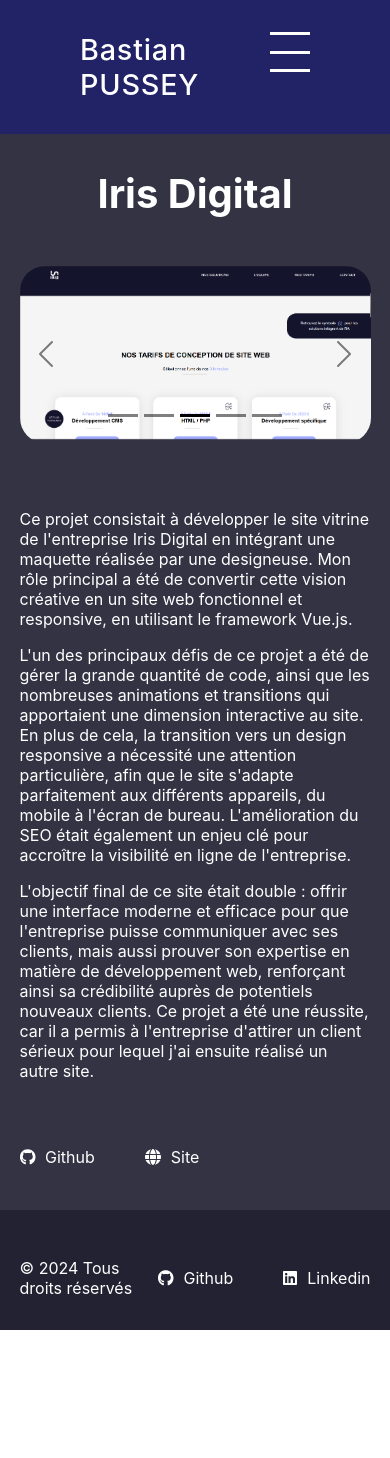
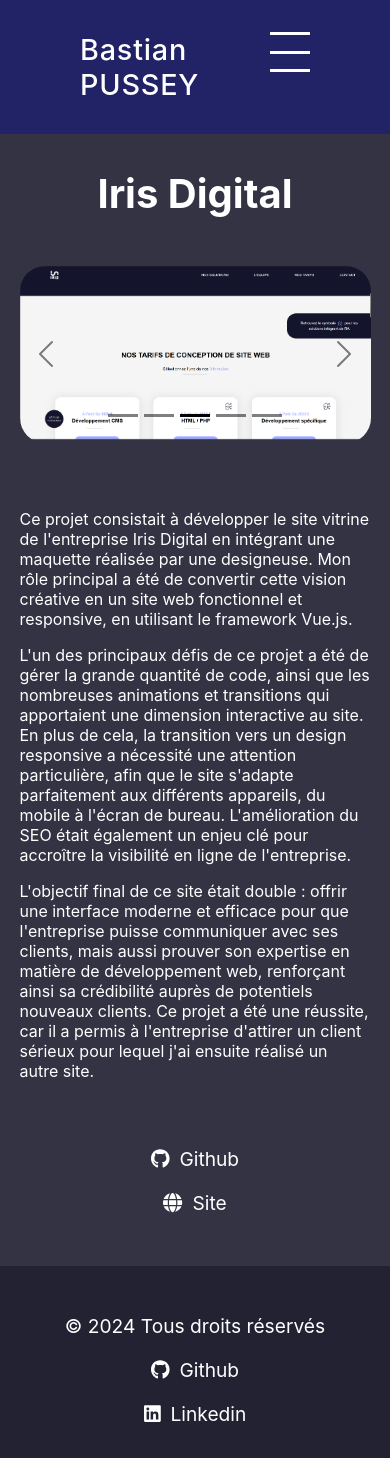
Before and after one commit to BastianGH/Portfolio, a React (Create React App) app in the folder frontend/: page /achievements/1 in a window 390 px wide. Before the commit the page ends 1330 px from the top, so only its background shows below. Built offline with nearby package versions, Linux system fonts and the light colour scheme.

Commit message:
overall responsiveness

```diff
--- a/frontend/src/Layout/Footer/Footer.css
+++ b/frontend/src/Layout/Footer/Footer.css
@@ -15,3 +15,13 @@
   align-items: center;
   gap: 10px;
 }
+
+@media screen and (max-width: 500px) {
+  footer,
+  .link-container {
+    flex-direction: column;
+    align-items: center;
+    gap: 20px;
+    font-size: 1.2rem;
+  }
+}
--- a/frontend/src/index.css
+++ b/frontend/src/index.css
@@ -50,3 +50,9 @@
 img {
   object-fit: cover;
 }
+
+@media screen and (max-width: 500px) {
+  main {
+    padding-bottom: 10rem;
+  }
+}
```
